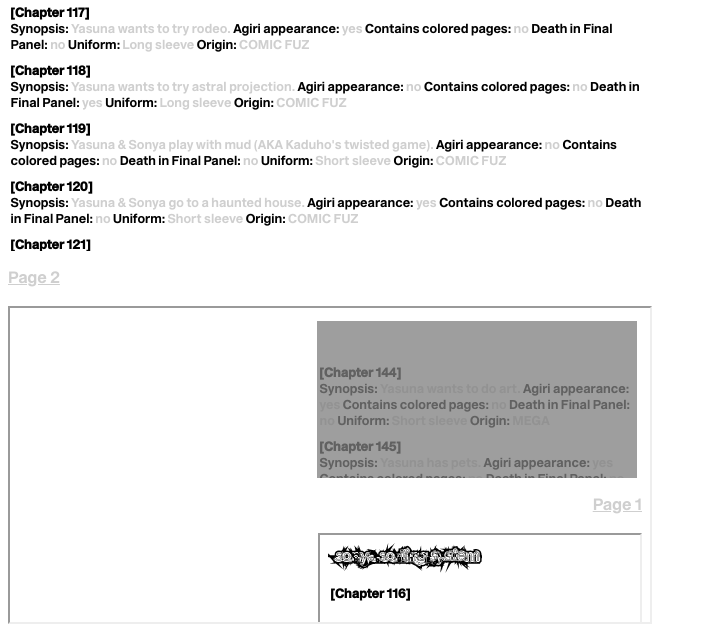
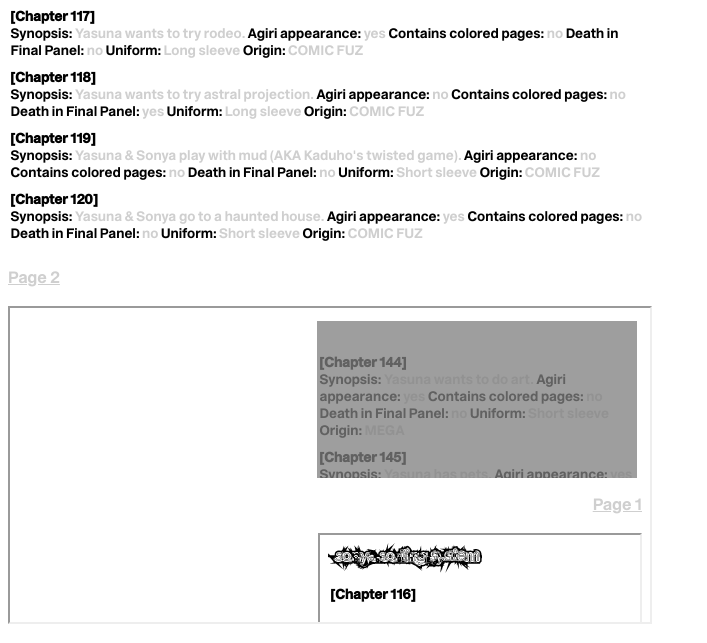
Before and after one commit to kaduhofan117/kaduhofan117.github.io, a plain HTML site: page archive/index.html in a window 1280 px wide. Shown: the part 157-800 px from the top of the page, without its empty margins (0-707 px from the left). Drawn offline with Linux system fonts and the light colour scheme.

Commit message:
text size is fucked up

```diff
--- a/archive/index.html
+++ b/archive/index.html
@@ -58,7 +58,7 @@
 
     .chapter {
       font-family: 'Helvetica52';
-      font-size: 12.5px;
+      font-size: 10pt;
       margin-top: 5px;
       width: auto;
       padding: 2.5px;
--- a/archive/index2.html
+++ b/archive/index2.html
@@ -59,7 +59,7 @@
 
     .chapter {
       font-family: 'Helvetica52';
-      font-size: 12.5px;
+      font-size: 10pt;
       margin-top: 5px;
       width: auto;
       padding: 2.5px;
```
